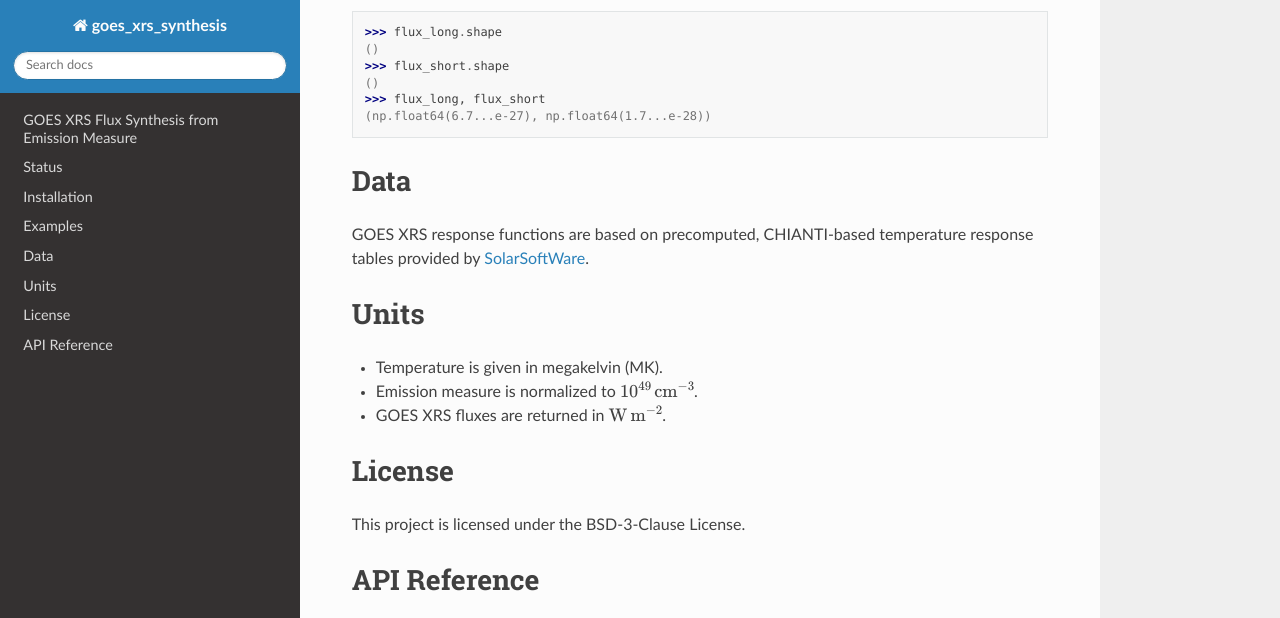
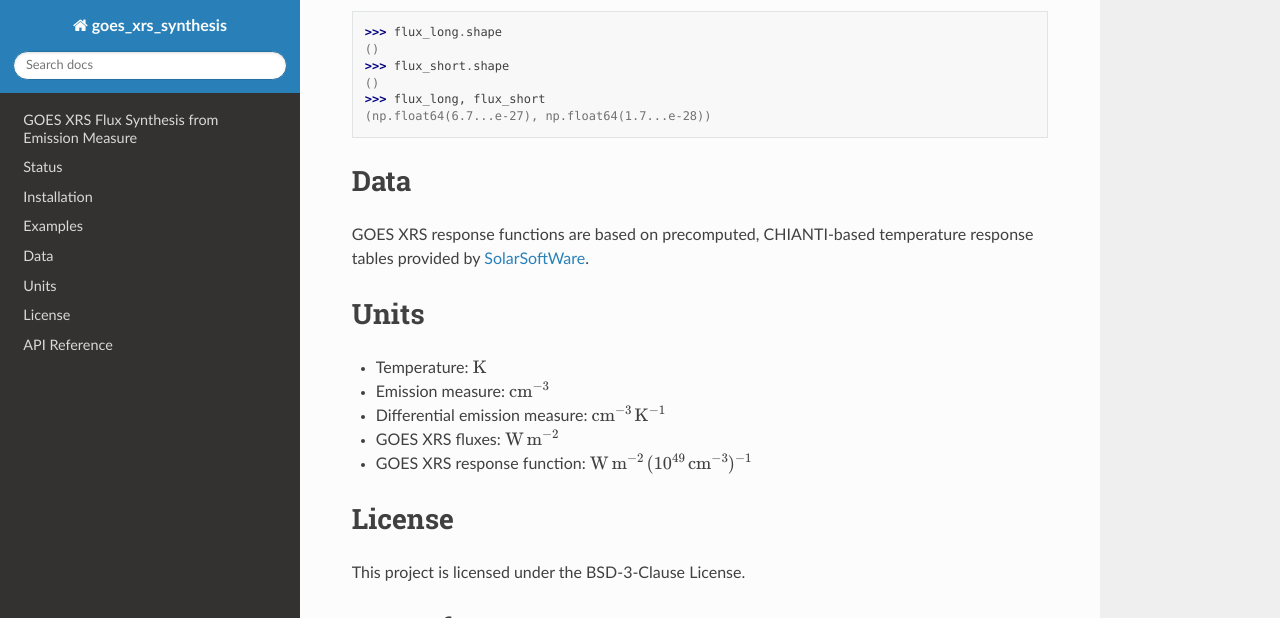
Before and after one commit to iijimahr/goes_xrs_synthesis, a Sphinx documentation site: the page built from docs/index.rst, in a window 1280 px wide and 900 px high, scrolled down 1050 px, cut to the strip 0-618 px from the top of the window. Built offline with Sphinx 7.4.7 and the Read the Docs theme 3.1.0, drawn with Linux system fonts in a browser that asks for light colours.

Commit message:
minor fix in documentation

```diff
--- a/docs/index.rst
+++ b/docs/index.rst
@@ -70,9 +70,11 @@ provided by `SolarSoftWare <https://www.lmsal.com/solarsoft/>`_.
 Units
 =====
 
-- Temperature is given in megakelvin (MK).
-- Emission measure is normalized to :math:`10^{49}\,\mathrm{cm^{-3}}`.
-- GOES XRS fluxes are returned in :math:`\mathrm{W\,m^{-2}}`.
+- Temperature: :math:`\mathrm{K}`
+- Emission measure: :math:`\mathrm{cm^{-3}}`
+- Differential emission measure: :math:`\mathrm{cm^{-3}\, K^{-1}}`
+- GOES XRS fluxes: :math:`\mathrm{W\,m^{-2}}`
+- GOES XRS response function: :math:`\mathrm{W\,m^{-2}\, (10^{49}\, cm^{-3})^{-1}}`
 
 License
 =======
```
